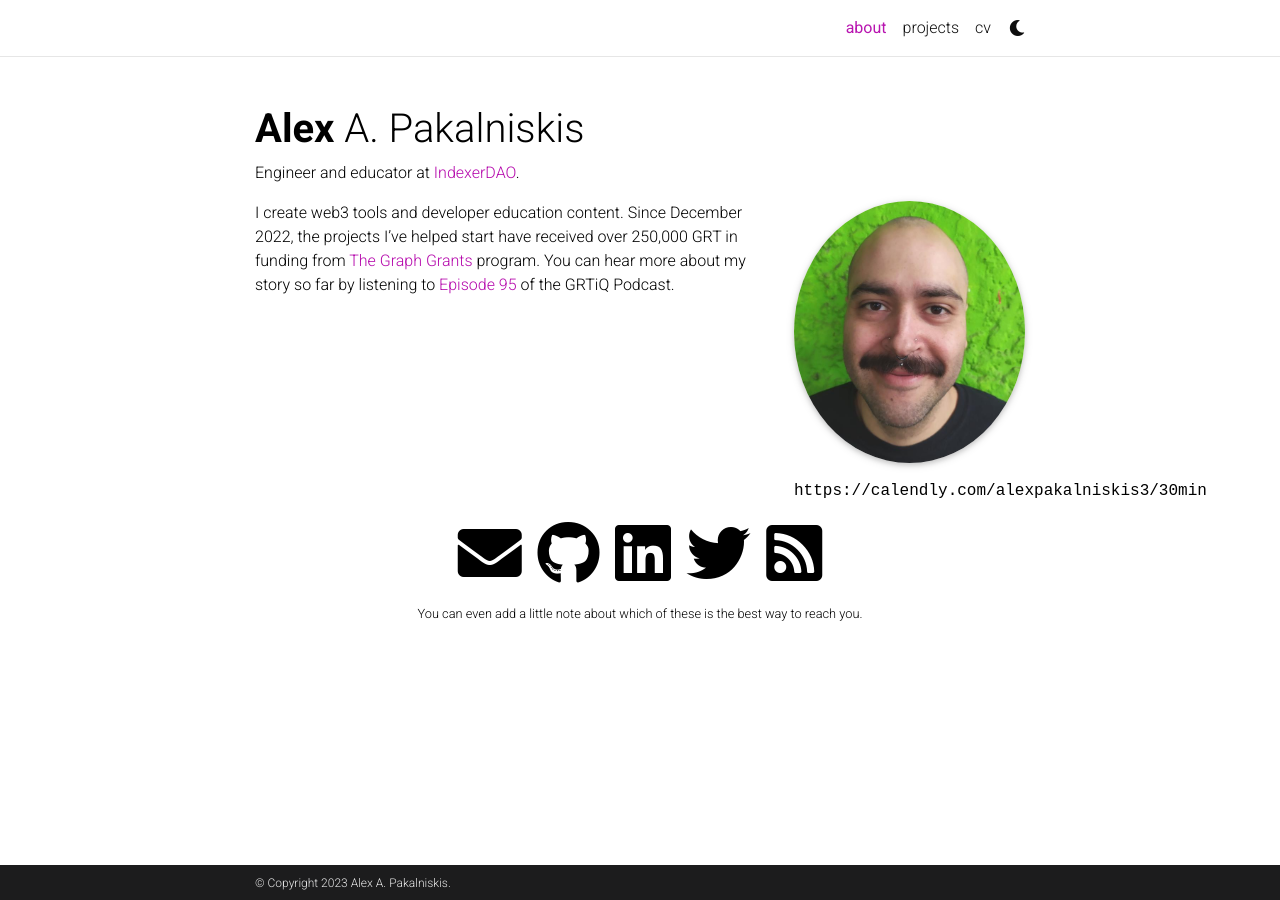
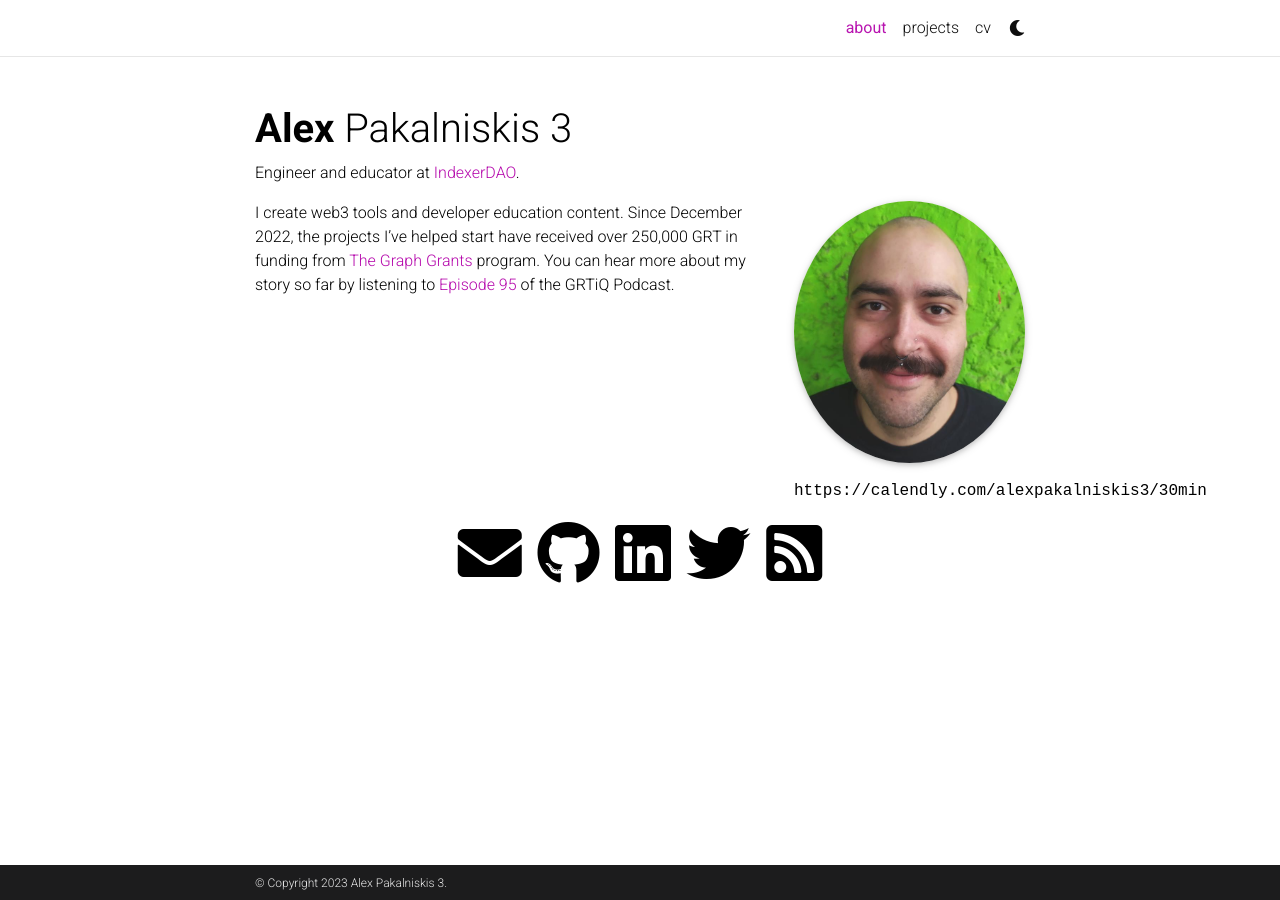
Before and after one commit to alex-pakalniskis/alex-pakalniskis.github.io, a Jekyll site: the page built from _pages/about.md, in a window 1280 px wide. Built offline with Jekyll 4.4.1, drawn with Linux system fonts in a browser that asks for light colours; full-size pictures stand in for the smaller copies a plugin makes; comment, search, counter and statistics services are not loaded; a style sheet for code colours, icons or effects is not loaded.

Commit message:
Update _config.yml

```diff
--- a/_config.yml
+++ b/_config.yml
@@ -4,9 +4,9 @@
 
 title: blank # the website title (if blank, full name will be used instead)
 first_name: Alex
-middle_name: A.
-last_name: Pakalniskis
-email: you@example.com
+middle_name:
+last_name: Pakalniskis 3
+email: alexpakalniskis3@gmail.com
 description: > # the ">" symbol means to ignore newlines until "footer_text:"
   Engineer and educator building tools and community in web3.
 footer_text: >
@@ -16,7 +16,7 @@ footer_text: >
 keywords: web3, developer education, indexer tooling  # add your own keywords or leave empty
 
 lang: en # the language of your site (for example: en, fr, cn, ru, etc.)
-icon: ⚛/assets/img/logo.png  # the emoji used as the favicon (alternatively, provide image name in /assets/img/)
+icon: ⚛/assets/img/prof_pic.png  # the emoji used as the favicon (alternatively, provide image name in /assets/img/)
 
 url: https://alex-pakalniskis.github.io # the base hostname & protocol for your site
 baseurl: # the subpath of your site, e.g. /blog/
@@ -103,8 +103,7 @@ facebook_id: # your facebook id
 youtube_id: # your youtube channel id (youtube.com/@<youtube_id>)
 discord_id: # your discord id (18-digit unique numerical identifier)
 
-contact_note: >
-  You can even add a little note about which of these is the best way to reach you.
+contact_note:
 
 # -----------------------------------------------------------------------------
 # Analytics and search engine verification
```
